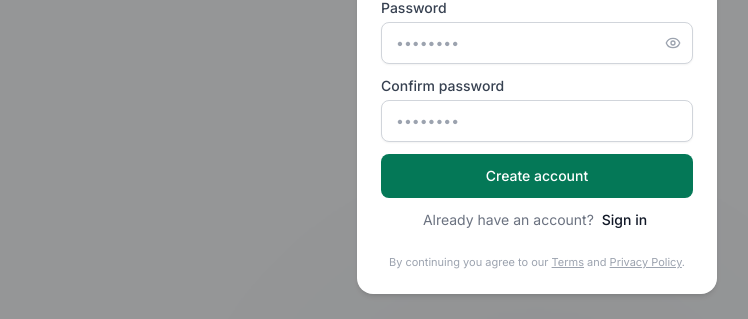
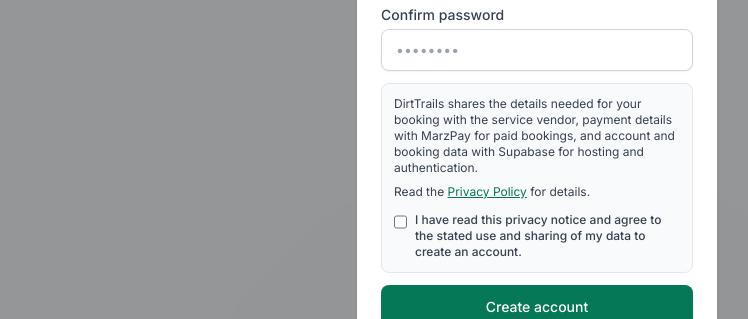
Before and after one commit to Ssemaganda-George/dirt-t-frontend, a React (Vite) app: page /login in a window 1280 px wide. Both pictures are taken after a click on the button "Sign up". Shown: the part 435-754 px from the top of the page, without its empty margins (103-851 px from the left). Built offline with nearby package versions, Linux system fonts and the light colour scheme; no server answers.

Commit message:
Add explicit signup privacy consent and document checklist gap

```diff
--- a/src/components/LoginModal.tsx
+++ b/src/components/LoginModal.tsx
@@ -2,6 +2,7 @@
 import { useNavigate } from 'react-router-dom'
 import { useAuth } from '../contexts/AuthContext'
 import CitySearchInput from './CitySearchInput'
+import SignupPrivacyConsent from './SignupPrivacyConsent'
 import { Eye, EyeOff } from 'lucide-react'
 import { XMarkIcon } from '@heroicons/react/24/outline'
 import { getServiceById } from '../lib/database'
@@ -30,6 +31,7 @@
   const [showPassword, setShowPassword] = useState(false)
   const [showConfirmPassword, setShowConfirmPassword] = useState(false)
   const [agreedToTerms, setAgreedToTerms] = useState(false)
+  const [privacyAccepted, setPrivacyAccepted] = useState(false)
 
   const { signIn, signUp, signOut } = useAuth()
   const navigate = useNavigate()
@@ -45,6 +47,7 @@
     setHomeCity('')
     setHomeCountry('')
     setAgreedToTerms(false)
+    setPrivacyAccepted(false)
   }
 
   const handleSubmit = async (e: React.FormEvent) => {
@@ -119,7 +122,7 @@
     }
 
     try {
-      await signUp(email, password, firstName, lastName, 'tourist', homeCity.trim() || undefined, homeCountry.trim() || undefined)
+      await signUp(email, password, firstName, lastName, 'tourist', homeCity.trim() || undefined, homeCountry.trim() || undefined, privacyAccepted)
       await signOut({ redirect: false })
       setIsSignUp(false)
       setPassword('')
@@ -386,12 +389,13 @@
               </label>
             </div>
           )}
+          {isSignUp && <SignupPrivacyConsent id="modalSignupPrivacy" checked={privacyAccepted} onChange={setPrivacyAccepted} />}
 
           {/* Sign in button */}
           <div>
             <button
               type="submit"
-              disabled={loading || (isSignUp && !agreedToTerms)}
+              disabled={loading || (isSignUp && (!agreedToTerms || !privacyAccepted))}
               className="w-full min-h-[48px] px-4 py-3.5 text-sm bg-gray-900 hover:bg-gray-800 text-white font-semibold rounded-xl transition-all duration-200 ease-out focus-visible:outline-none focus-visible:ring-2 focus-visible:ring-gray-500 focus-visible:ring-offset-2 disabled:opacity-50 disabled:cursor-not-allowed"
             >
               {loading ? (isSignUp ? 'Creating account...' : 'Signing in...') : (isSignUp ? 'Create account' : 'Sign in')}
@@ -452,10 +456,10 @@
 
           <div className="p-3 sm:p-4 border-t border-gray-100 flex-shrink-0 bg-white">
             <p className="text-[11px] leading-4 text-center text-gray-500">
-              By continuing you agree to our{' '}
+              Read our{' '}
               <a href="/terms" className="underline hover:text-gray-600">Terms</a>{' '}
               and{' '}
-              <a href="/privacy" className="underline hover:text-gray-600">Privacy Policy</a>.
+              <a href="/privacy" className="underline hover:text-gray-600">Privacy Policy</a> before creating an account.
             </p>
           </div>
 
--- /dev/null
+++ b/src/components/SignupPrivacyConsent.tsx
@@ -0,0 +1,22 @@
+import { SIGNUP_PRIVACY_DISCLOSURE } from '../lib/privacyNotice'
+
+type Props = {
+  id: string
+  checked: boolean
+  onChange: (checked: boolean) => void
+}
+
+export default function SignupPrivacyConsent({ id, checked, onChange }: Props) {
+  return (
+    <div className="rounded-lg border border-gray-200 bg-gray-50 p-3 text-xs text-gray-700">
+      <p>{SIGNUP_PRIVACY_DISCLOSURE}</p>
+      <p className="mt-2">
+        Read the <a href="/privacy" target="_blank" rel="noopener noreferrer" className="text-emerald-700 underline">Privacy Policy</a> for details.
+      </p>
+      <label htmlFor={id} className="mt-3 flex cursor-pointer items-start gap-2 font-medium">
+        <input id={id} type="checkbox" required checked={checked} onChange={event => onChange(event.target.checked)} className="mt-0.5 h-4 w-4 accent-emerald-700" />
+        <span>I have read this privacy notice and agree to the stated use and sharing of my data to create an account.</span>
+      </label>
+    </div>
+  )
+}
--- a/src/contexts/AuthContext.tsx
+++ b/src/contexts/AuthContext.tsx
@@ -1,6 +1,7 @@
 import type { User } from '@supabase/supabase-js'
 import React, { createContext, useContext, useEffect, useState } from 'react'
 import { generateKeyPair, storePrivateKey, hasEncryptionKeys } from '../lib/encryption'
+import { PRIVACY_NOTICE_VERSION } from '../lib/privacyNotice'
 import { updateUserPublicKey, getUserPublicKey, markMessagesAsDelivered } from '../lib/database'
 import {
   clearLocalAuthStorage,
@@ -41,7 +42,7 @@
   loading: boolean
   loadProfileData: () => Promise<Profile | null>
   signIn: (email: string, password: string) => Promise<Profile | null>
-  signUp: (email: string, password: string, firstName: string, lastName: string, role?: string, homeCity?: string, homeCountry?: string) => Promise<void>
+  signUp: (email: string, password: string, firstName: string, lastName: string, role: string, homeCity: string | undefined, homeCountry: string | undefined, privacyAccepted: boolean) => Promise<void>
   signOut: (options?: { redirect?: boolean }) => Promise<void>
   updateProfile: (updates: Partial<Profile>) => Promise<void>
   confirmSignOut: () => Promise<void>
@@ -327,9 +328,11 @@
     lastName: string,
     role: string = 'tourist',
     homeCity?: string,
-    homeCountry?: string
+    homeCountry?: string,
+    privacyAccepted = false
   ) => {
-    const { data, error } = await signUpWithPassword(email, password)
+    if (!privacyAccepted) throw new Error('Please review and accept the privacy notice before creating an account.')
+    const { data, error } = await signUpWithPassword(email, password, PRIVACY_NOTICE_VERSION)
     if (error) throw error
 
     const u = data.user
--- /dev/null
+++ b/src/lib/privacyNotice.ts
@@ -0,0 +1,4 @@
+export const PRIVACY_NOTICE_VERSION = '2026-09-24'
+
+export const SIGNUP_PRIVACY_DISCLOSURE =
+  'DirtTrails shares the details needed for your booking with the service vendor, payment details with MarzPay for paid bookings, and account and booking data with Supabase for hosting and authentication.'
--- a/src/pages/Login.tsx
+++ b/src/pages/Login.tsx
@@ -3,6 +3,7 @@
 import { useAuth } from '../contexts/AuthContext'
 import { Eye, EyeOff } from 'lucide-react'
 import CitySearchInput from '../components/CitySearchInput'
+import SignupPrivacyConsent from '../components/SignupPrivacyConsent'
 
 export default function Login() {
   const [, setShowEmailForm] = useState(true)
@@ -16,6 +17,7 @@
   const [loading, setLoading] = useState(false)
   const [error, setError] = useState('')
   const [successMessage, setSuccessMessage] = useState('')
+  const [privacyAccepted, setPrivacyAccepted] = useState(false)
 
   const { signIn, signUp, signOut } = useAuth()
   const navigate = useNavigate()
@@ -78,7 +80,7 @@
       const nameParts = fullName.trim().split(/\s+/)
       const firstName = nameParts[0] || ''
       const lastName = nameParts.slice(1).join(' ') || ''
-      await signUp(email, password, firstName, lastName, 'tourist', homeCity.trim() || undefined)
+      await signUp(email, password, firstName, lastName, 'tourist', homeCity.trim() || undefined, undefined, privacyAccepted)
       await signOut({ redirect: false })
       setIsSignUp(false)
       setPassword('')
@@ -196,6 +198,8 @@
                 </div>
               </div>
 
+              <SignupPrivacyConsent id="touristSignupPrivacy" checked={privacyAccepted} onChange={setPrivacyAccepted} />
+
               <button
                 type="submit" disabled={loading}
                 className="w-full min-h-[44px] rounded-lg bg-emerald-700 px-3 py-2 text-sm font-medium text-white hover:bg-emerald-800 disabled:opacity-50 transition-colors duration-150"
@@ -291,10 +295,10 @@
 
         <div className="px-6 pb-6">
           <p className="text-[11px] leading-4 text-center text-gray-400">
-            By continuing you agree to our{' '}
+            Read our{' '}
             <a href="/terms" className="underline hover:text-gray-600">Terms</a>{' '}
             and{' '}
-            <a href="/privacy" className="underline hover:text-gray-600">Privacy Policy</a>.
+            <a href="/privacy" className="underline hover:text-gray-600">Privacy Policy</a> before creating an account.
           </p>
         </div>
       </div>
--- a/src/pages/PrivacyPolicy.tsx
+++ b/src/pages/PrivacyPolicy.tsx
@@ -1,9 +1,10 @@
 import { Clock, CheckCircle } from 'lucide-react'
 import { useNavigate } from 'react-router-dom'
+import { PRIVACY_NOTICE_VERSION } from '../lib/privacyNotice'
 
 export default function PrivacyPolicy() {
   const navigate = useNavigate()
-  const lastUpdated = new Date().toLocaleDateString('en-US', { year: 'numeric', month: 'long', day: 'numeric' })
+  const lastUpdated = new Date(`${PRIVACY_NOTICE_VERSION}T00:00:00Z`).toLocaleDateString('en-US', { year: 'numeric', month: 'long', day: 'numeric', timeZone: 'UTC' })
 
   return (
     <div className="min-h-screen bg-gray-50">
@@ -51,7 +52,7 @@
 
         <section className="bg-white rounded-xl p-4 sm:p-6 border border-gray-200">
           <h2 className="text-lg font-semibold text-gray-900 mb-2">Sharing & transfers</h2>
-          <p className="text-sm text-gray-700">We share necessary data with service providers and payment processors. Cross-border transfers are protected by standard contractual clauses or equivalent safeguards where required.</p>
+          <p className="text-sm text-gray-700">We share booking contact and trip details with the vendor providing your hotel, tour, transport, event, or activity. For paid bookings, MarzPay receives the payment details needed to process the transaction. Supabase stores account and booking data and provides authentication. These recipients receive data only for the services they provide. Contact us for information about storage locations and transfer safeguards.</p>
         </section>
 
         <section className="bg-white rounded-xl p-4 sm:p-6 border border-gray-200">
--- a/src/pages/VendorLogin.tsx
+++ b/src/pages/VendorLogin.tsx
@@ -10,6 +10,7 @@
 } from '../services/AuthService'
 import { Eye, EyeOff, Store } from 'lucide-react'
 import CitySearchInput from '../components/CitySearchInput'
+import SignupPrivacyConsent from '../components/SignupPrivacyConsent'
 import { COUNTRIES } from '../lib/countries'
 
 const VENDOR_DRAFT_KEY = 'dt_vendor_signup_draft'
@@ -36,6 +37,7 @@
   const [showPassword, setShowPassword] = useState(false)
   const [showConfirmPassword, setShowConfirmPassword] = useState(false)
   const [agreedToTerms, setAgreedToTerms] = useState(false)
+  const [privacyAccepted, setPrivacyAccepted] = useState(false)
   const [showStepValidationErrors, setShowStepValidationErrors] = useState(false)
   const [successMessage, setSuccessMessage] = useState('')
   const [loading, setLoading] = useState(false)
@@ -176,6 +178,7 @@
     setPassword('')
     setConfirmPassword('')
     setAgreedToTerms(false)
+    setPrivacyAccepted(false)
     setShowStepValidationErrors(false)
     setError('')
   }
@@ -241,7 +244,7 @@
       const lastName = nameParts.slice(1).join(' ') || ''
 
       // First create the user account (this also creates profile and basic vendor record)
-      await signUp(email, password, firstName, lastName, 'vendor', personalCity.trim() || undefined, personalCountry.trim() || undefined)
+      await signUp(email, password, firstName, lastName, 'vendor', personalCity.trim() || undefined, personalCountry.trim() || undefined, privacyAccepted)
 
       // Get the current user
       const user = await getCurrentUser()
@@ -751,6 +754,7 @@
                           .
                         </label>
                       </div>
+                      <SignupPrivacyConsent id="vendorSignupPrivacy" checked={privacyAccepted} onChange={setPrivacyAccepted} />
                     </div>
                   )}
 
@@ -767,7 +771,7 @@
                     ) : (
                       <button
                         type="submit"
-                        disabled={loading || !agreedToTerms}
+                        disabled={loading || !agreedToTerms || !privacyAccepted}
                         className="w-full min-w-0 whitespace-nowrap bg-emerald-600 text-white py-3.5 px-3 sm:px-4 rounded-xl font-semibold text-sm hover:bg-emerald-700 transition-colors disabled:opacity-50 disabled:cursor-not-allowed focus:outline-none focus:ring-2 focus:ring-emerald-500"
                       >
                         {loading ? 'Creating account...' : 'Create Business Account'}
--- a/src/services/AuthService.ts
+++ b/src/services/AuthService.ts
@@ -77,14 +77,17 @@
   return supabase.auth.signInWithPassword({ email: normalizeEmail(email), password })
 }
 
-export async function signUpWithPassword(email: string, password: string) {
+export async function signUpWithPassword(email: string, password: string, privacyNoticeVersion: string) {
   const emailRedirectTo =
     typeof window !== 'undefined' ? `${window.location.origin}/` : undefined
 
   return supabase.auth.signUp({
     email: normalizeEmail(email),
     password,
-    options: emailRedirectTo ? { emailRedirectTo } : undefined,
+    options: {
+      ...(emailRedirectTo ? { emailRedirectTo } : {}),
+      data: { privacy_notice_version: privacyNoticeVersion, privacy_accepted_at: new Date().toISOString() },
+    },
   })
 }
 
```
Also changed, not shown: 1 other file (tests, documents, lock files or other folders).
